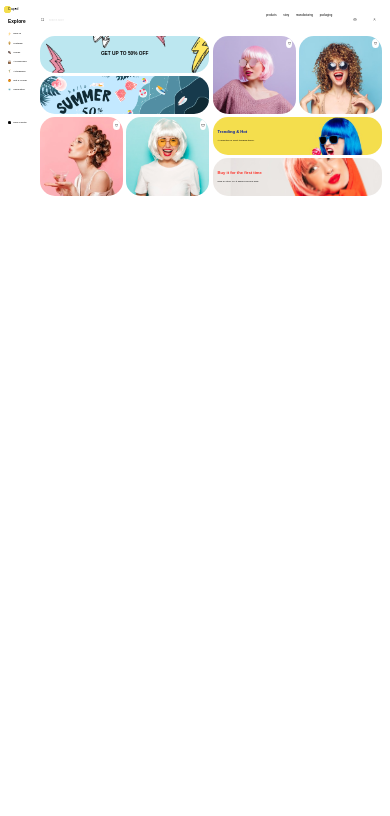
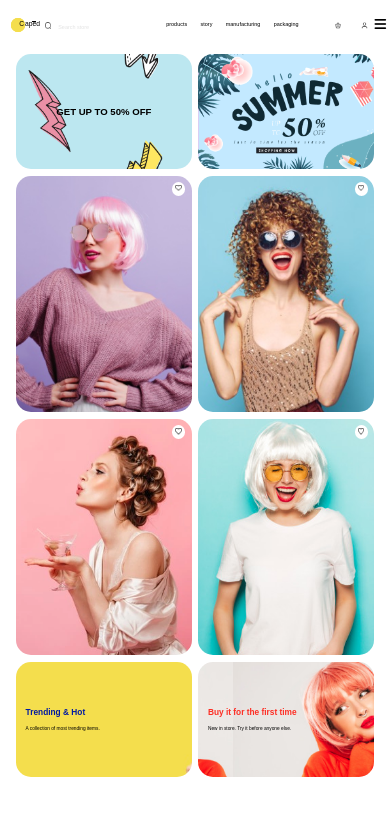
Before and after one commit to ngocphucnguyen256/Wigs, a plain HTML site: page index.html in a window 390 px wide. Drawn offline with nearby package versions, Linux system fonts and the light colour scheme; a web font is replaced by a local one.

Commit message:
responsive

```diff
--- a/css.scss
+++ b/css.scss
@@ -52,7 +52,7 @@ h2{
 .sidebar{
     flex:1;
     width: 25.2rem;
-    height: auto;
+    min-height: 100vh;
     position:fixed;
 
     &__wrapper{
@@ -135,6 +135,9 @@ h2{
     display: flex;
     justify-content: space-between;
     align-items: center;
+    &--logo{
+        display: none;
+    }
 }
 .menu{
     &__list{
@@ -169,6 +172,9 @@ h2{
     &__search--input::placeholder{
         font-size:1.7rem;
         opacity: 0.2;
+    }
+    &__menu{
+        display: none;
     }
 
 }
@@ -297,26 +303,78 @@ h2{
         }
 }
 
+@media only screen and (max-width:70em){
+    html{
+        font-size: 50%;
+    }
+}
+@media only screen and (max-width:69em){
+    .sidebar__menu--list>:last-child{
+        margin-top: 30rem;
+    }
+}
 
-@media only screen and (max-width:70em){
+@media only screen and (max-width:52em){
     html{
         font-size: 40%;
     }
 }
 
 @media only screen and (max-width:42em){
+    html{
+        font-size: 25%;
+    }
+    .content__wrapper{
+        margin: 5rem 5rem 6rem 5rem;
+    }
+    .sidebar{
+        display: none;
+        position: relative;
+        &__logo{
+            display: none;
+        }
+    }
+    .top__menu--logo{
+        display:block;
+        margin: 0 1rem;
+    }
+    .menu__menu{
+        display:block;
+        position: fixed;
+        width: 1.7rem;
+        height:auto;
+        top: 5rem;
+        right: 5rem;
+
+    }
     .grid{
-        height: 120rem;
+        height:100vh;
+        grid-template-columns: repeat(2, 1fr);
+        grid-template-rows: repeat(7, 1fr);
+        &__item--1 { grid-area: 1 / 1 / 2 / 2; }
+        &__item--2 { grid-area: 1/ 2 / 2 / 3; }
+        &__item--3 { grid-area: 2 / 1 / 4 / 2; }
+        &__item--4 { grid-area: 2 / 2 / 4 / 3; }
+        &__item--5 { grid-area: 4 / 1 / 6 / 2; }
+        &__item--6 { grid-area: 4 / 2 / 6 / 3; }
+        &__item--7 { grid-area: 6 / 1 / 7 / 2; }
+        &__item--8 { grid-area: 6 / 2 / 7 / 3; }
+
+
+
+
+
+
+
     }
-    html{
-        font-size: 15%;
-    }
+
+
 }
 @media only screen and (max-width:25em){
     .grid{
-        height: 100rem;
+        height: 100vh;
     }
     html{
-        font-size: 10%;
+        font-size: 20%;
     }
 }
--- a/index.html
+++ b/index.html
@@ -101,6 +101,11 @@
         <section class="content">
             <div class="content__wrapper">
                 <div class="top__menu">
+                    <div class="sidebar__logo top__menu--logo">
+                        <a href="#">
+                            <p><span class="sidebar__logo--c">C</span>aped</p>
+                        </a>
+                    </div>
                     <div class="menu__search">
                         <button class="menu__search--button">
                             <img src="./img/search.png" alt="search icon"/>
@@ -126,6 +131,11 @@
                                 <button class="dropdown__hidden--login">Sign up</button>
                             </div>
                         </div>
+                    </div>
+                    <div class="menu__menu">
+                        <button id="menu__menu--button">
+                             <i class="fas fa-bars"></i>
+                        </button>
                     </div>
                 </div>
                 <div class="grid">
--- a/js.js
+++ b/js.js
@@ -2,4 +2,7 @@ $(document).ready(function() {
     $("#account-button").click(function() {
         $(".dropdown__hidden").toggle();
     })
+    $("#menu__menu--button").click(function() {
+        $(".sidebar").toggle();
+    })
 })
```
Also changed, not shown: css.css, 1 other file.
